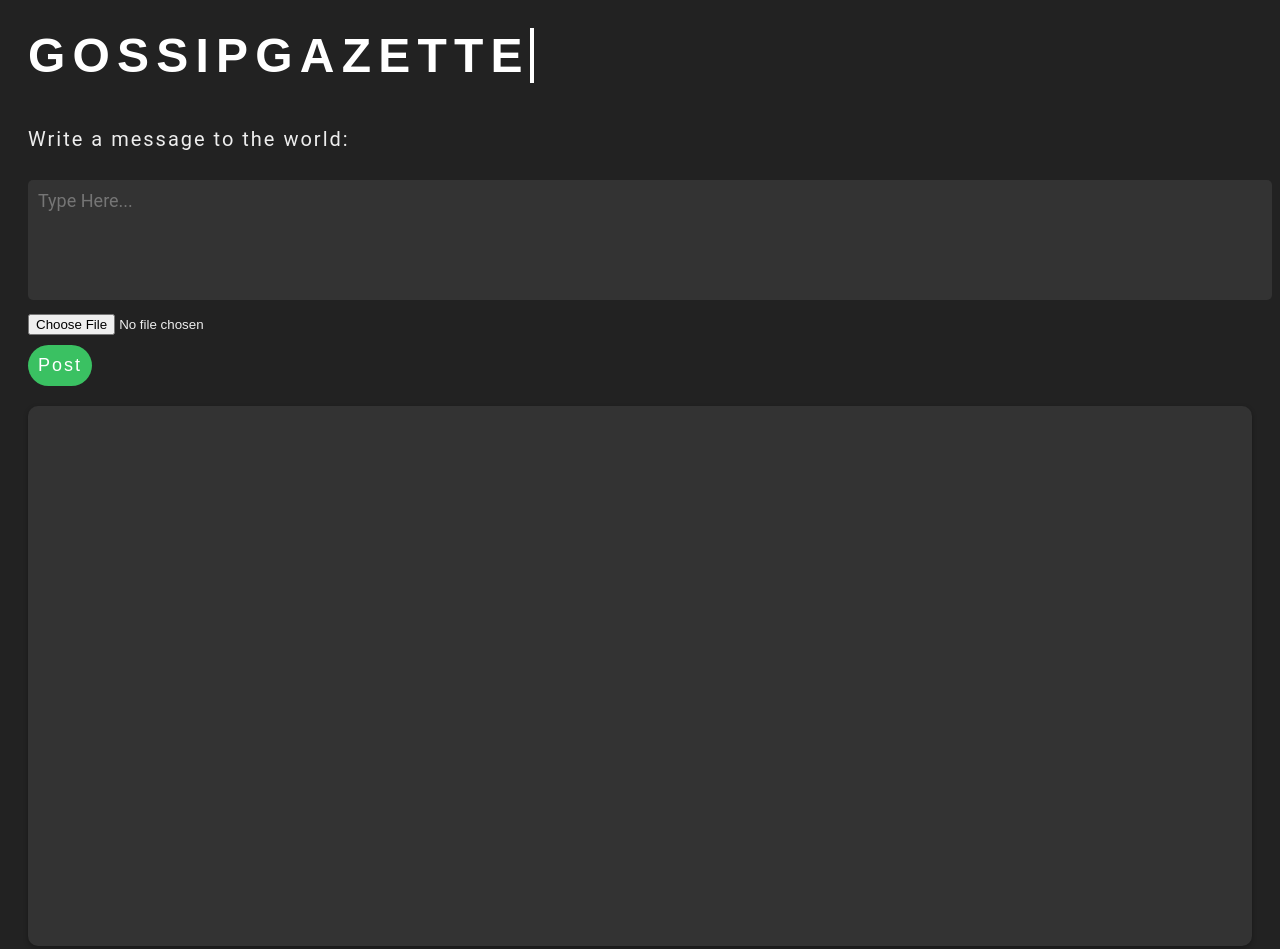
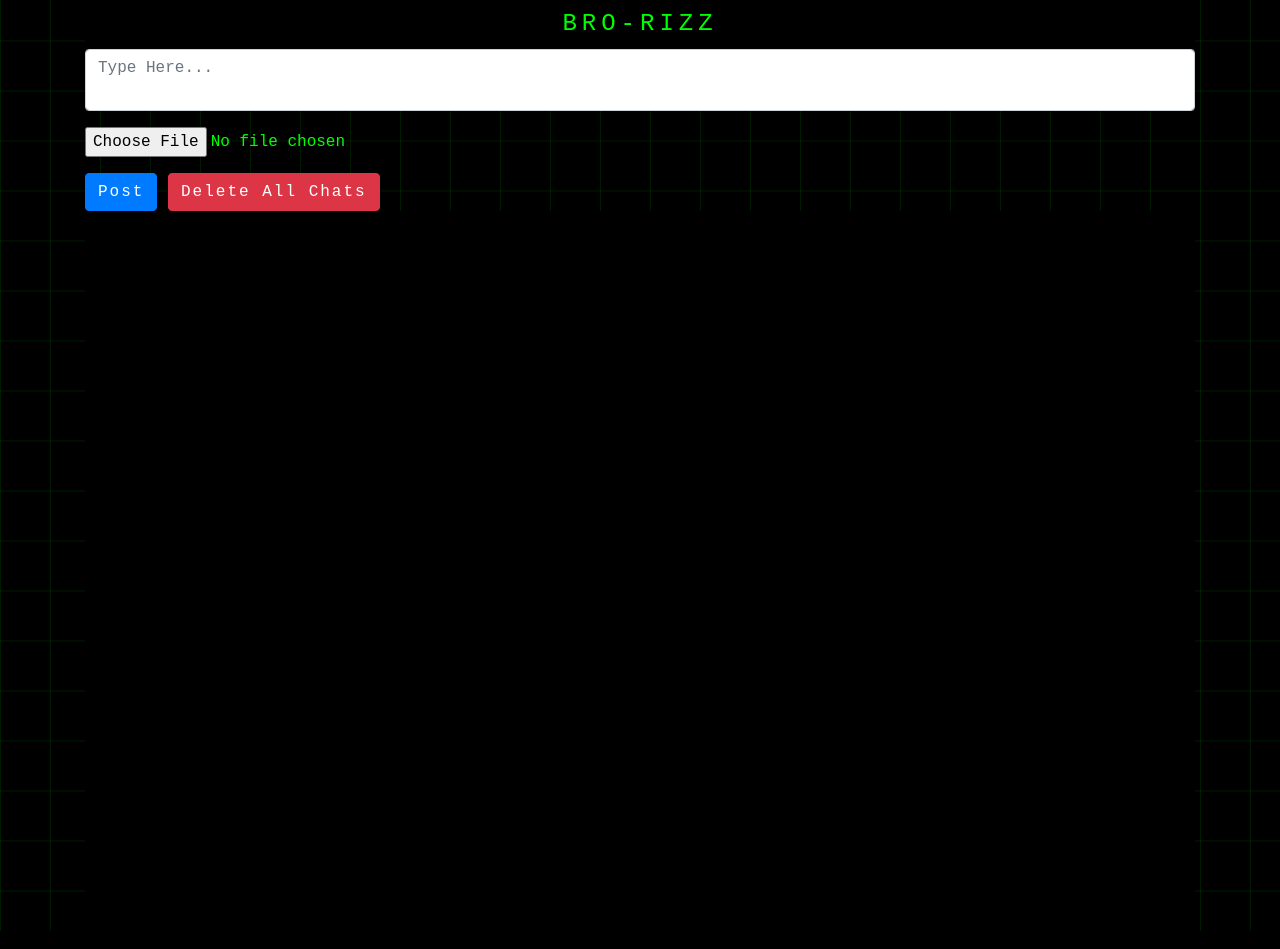
Before and after one commit to boredom1234/gossipgazette, a plain HTML site: page index.html in a window 1280 px wide. Drawn offline with nearby package versions, Linux system fonts and the light colour scheme; no server answers.

Commit message:
--changes

```diff
--- a/app.js
+++ b/app.js
@@ -1,13 +1,13 @@
 // Initialize Firebase
 var firebaseConfig = {
-    apiKey: "YOUR_API_KEY",
-    authDomain: "YOUR_AUTH_DOMAIN",
-    databaseURL: "YOUR_DATABASE_URL",
-    projectId: "YOUR_PROJECT_ID",
-    storageBucket: "YOUR_STORAGE_BUCKET",
-    messagingSenderId: "YOUR_SENDER_ID",
-    appId: "YOUR_APP_ID",
-};
+    apiKey: "AIzaSyBV4xc_EmC5aAP3gPJlaHXlD5htR-4F7gs",
+    authDomain: "buzz-buzz-buzz-e386c.firebaseapp.com",
+    databaseURL: "https://buzz-buzz-buzz-e386c-default-rtdb.firebaseio.com/",
+    projectId: "buzz-buzz-buzz-e386c",
+    storageBucket: "gs://buzz-buzz-buzz-e386c.appspot.com",
+    messagingSenderId: "926878856746",
+    appId: "1:926878856746:web:15301db66e5b3e2602b553",
+  };
   firebase.initializeApp(firebaseConfig);
 
   // Reference to Firebase database and storage
@@ -20,7 +20,7 @@
     var file = document.getElementById("file").files[0];
 
       // Check file size
-    if (file && file.size > 20 * 1024 * 1024) {
+    if (file && file.size > 100 * 1024 * 1024) {
         alert("File size exceeds 20 MB limit.");
         return;
     }
@@ -103,3 +103,33 @@
 
     }
 });
+
+// Function to prompt for password and delete messages if the password is correct
+function promptPassword() {
+  var password = prompt("Enter the password to delete all chats:");
+
+  // Check if the password matches a predefined password (you can replace this with your actual password)
+  if (password === "BKL") {
+    deleteMessages();
+  } else {
+    alert("Incorrect password. Chats were not deleted.");
+  }
+}
+
+// Function to delete all messages from Firebase
+function deleteMessages() {
+  if (confirm("Are you sure you want to delete all chats? This action cannot be undone.")) {
+    // Reference to the 'messages' node in the Firebase database
+    var messagesRef = firebase.database().ref('messages');
+
+    // Remove all messages
+    messagesRef.remove()
+      .then(function() {
+        alert("All chats have been deleted successfully.");
+      })
+      .catch(function(error) {
+        console.error("Error deleting chats: ", error);
+        alert("An error occurred while deleting chats. Please try again.");
+      });
+  }
+}
--- a/index.html
+++ b/index.html
@@ -1,33 +1,74 @@
 <!DOCTYPE html>
 <html>
-    <link rel="stylesheet" href="style.css">
-    <link rel="icon" href="47-chat-solid.gif" type="image/gif" />
   <head>
-    <title>GossipGazette</title>
+    <title><?></title>
+    <!-- Include Bootstrap CSS -->
+    <link
+      rel="stylesheet"
+      href="https://maxcdn.bootstrapcdn.com/bootstrap/4.5.2/css/bootstrap.min.css"
+    />
+    <link rel="stylesheet" href="style.css" />
+    <link rel="stylesheet" href="mat.css" />
+    <link rel="icon" href="./fav.png" />
   </head>
+
   <body>
-    <h1 class="typing-animation">GossipGazette</h1>
-    <form>
-      <label for="message">Write a message to the world:</label>
-      <br>
-      <textarea id="message" name="message" placeholder="Type Here..." style="resize: none;"></textarea>
-      <br>
-      <input type="file" id="file" accept="video/*,image/*">
-      <br>
-      <button id="button" type="button" onclick="postMessage()">Post</button>
-      <script>
-        var input = document.getElementById("message");
-        input.addEventListener("keypress", function(event) {
+    <div class="container">
+      <h1 class="typing-animation">Bro-Rizz</h1>
+      <form>
+        <div class="form-group">
+          <textarea
+            id="message"
+            name="message"
+            class="form-control"
+            placeholder="Type Here..."
+            style="resize: none"
+          ></textarea>
+        </div>
+        <div class="form-group">
+          <input
+            type="file"
+            id="file"
+            accept="video/*,image/*"
+            class="form-control-file"
+          />
+        </div>
+        <button
+          id="button"
+          type="button"
+          class="btn btn-primary"
+          onclick="postMessage()"
+        >
+          Post
+        </button>
+        <button
+          id="deleteButton"
+          type="button"
+          class="btn btn-danger"
+          onclick="promptPassword()"
+        >
+          Delete All Chats
+        </button>
+      </form>
+      <div id="messages"></div>
+    </div>
+
+    <!-- Include Bootstrap JavaScript and jQuery -->
+    <script src="https://code.jquery.com/jquery-3.5.1.slim.min.js"></script>
+    <script src="https://cdn.jsdelivr.net/npm/@popperjs/core@2.5.3/dist/umd/popper.min.js"></script>
+    <script src="https://maxcdn.bootstrapcdn.com/bootstrap/4.5.2/js/bootstrap.min.js"></script>
+
+    <script>
+      var input = document.getElementById("message");
+      input.addEventListener("keypress", function (event) {
         // If the user presses the "Enter" key on the keyboard
         if (event.key === "Enter") {
           event.preventDefault();
           document.getElementById("button").click();
-          input.value="";
+          input.value = "";
         }
-        });
-      </script>
-    </form>
-    <div id="messages"></div>
+      });
+    </script>
   </body>
   <script src="https://www.gstatic.com/firebasejs/8.5.0/firebase-app.js"></script>
   <script src="https://www.gstatic.com/firebasejs/8.5.0/firebase-database.js"></script>
--- /dev/null
+++ b/mat.css
@@ -0,0 +1,21 @@
+/* matrix-background.css */
+
+/* Create a matrix rain animation */
+@keyframes matrix-rain {
+    0% {
+      background-position: 0 0;
+    }
+    100% {
+      background-position: 0 100%;
+    }
+  }
+
+  /* Apply the animation to the body */
+  body {
+    background-color: #000;
+    animation: matrix-rain 10s linear infinite;
+    background-image:
+      linear-gradient(rgba(0, 255, 0, 0.1) 1px, transparent 1px),
+      linear-gradient(90deg, rgba(0, 255, 0, 0.1) 1px, transparent 1px);
+    background-size: 50px 50px;
+  }
--- a/style.css
+++ b/style.css
@@ -1,45 +1,28 @@
 /* Body */
 body {
-    background-color: #222;
-    color: #eee;
-    font-family: 'Roboto', sans-serif;
+  background-color: #000;
+  color: #00FF00; /* Green text */
+  font-family: 'Courier New', monospace;
+  letter-spacing: 1px;
+  margin: 0;
+  overflow: hidden; /* Hide scrollbars */
 }
 
 /* Header */
 h1 {
-    margin: 20px;
+  margin: 0;
+  padding: 10px;
   text-align: center;
-    font-size: 40px;
+  font-size: 24px;
   letter-spacing: 5px;
   text-transform: uppercase;
+  background-color: #000;
+  color: #00FF00; /* Green text */
 }
-
-    .typing-animation {
-        display: inline-block;
-        overflow: hidden;
-        border-right: .1em solid #fff;
-        white-space: nowrap;
-        letter-spacing: .15em;
-        animation: typing 3s steps(20, end), blink-caret .5s step-end;
-        color: #fff;
-        font-size: 3em;
-        font-family: Arial, sans-serif;
-      }
-
-      @keyframes typing {
-        from { width: 0 }
-        to { width: 29% }
-      }
-
-      @keyframes blink-caret {
-        from, to { border-color: transparent }
-        50% { border-color: #fff }
-      }
-
 
 /* Form */
 form {
-    margin: 20px;
+  margin: 0;
 }
 
 label {
@@ -53,25 +36,26 @@
   width: 100%;
   height: 100px;
   padding: 10px;
-    border-radius: 5px;
-    background-color: #333;
   border: none;
-    color: #eee;
+  background-color: #000;
+  color: #00FF00; /* Green text */
   font-size: 18px;
   margin-bottom: 10px;
-    font-family: 'Roboto', sans-serif;
+  font-family: 'Courier New', monospace;
+  resize: none;
 }
 
 input[type="file"] {
   margin-bottom: 10px;
+  color: #00FF00; /* Green text */
 }
 
 button {
-    background-color: #3AC162;
-    color: white;
+  background-color: #000;
+  color: #00FF00; /* Green text */
   border: none;
-    padding: 10px;
-    border-radius: 50px;
+  padding: 10px 20px;
+  border-radius: 0;
   cursor: pointer;
   font-size: 18px;
   letter-spacing: 2px;
@@ -79,39 +63,24 @@
 }
 
 button:hover {
-    background-color: #5AE390;
-    }
-
-    p {
-    display: block;
-    margin-block-start: 1em;
-    margin-block-end: 1em;
-    margin-inline-start: 0px;
-    margin-inline-end: 0px;
-    font-size: 18px;
-    letter-spacing: 1px;
-    line-height: 1.5;
+  background-color: #090; /* Darker green on hover */
 }
 
 /* Messages */
 #messages {
-    margin: 20px;
+  margin: 0;
+  padding: 0;
   display: flex;
   flex-direction: column;
-    height: 500px;
+  height: calc(100vh - 80px); /* Adjust height */
   overflow-y: auto;
-    border-radius: 10px;
-    box-shadow: 0 2px 5px rgba(0, 0, 0, 0.3);
-    background-color: #333;
-    padding: 20px;
+  background-color: #000;
 }
 
 .message {
-    background-color: #444;
+  background-color: #000;
   padding: 10px;
-    border-radius: 5px;
-    box-shadow: 0 2px 5px rgba(0, 0, 0, 0.3);
-    margin-bottom: 10px;
+  border-top: 1px solid #00FF00; /* Green border top */
   font-size: 16px;
   letter-spacing: 1px;
   line-height: 1.5;
@@ -125,5 +94,5 @@
 }
 
 .messageDiv {
-    border-bottom: 1px solid #5AE390;
+  border-bottom: 1px solid #00FF00; /* Green border bottom */
 }
```
Also changed, not shown: 47-chat-solid.gif (deleted), fav.png (added). Lines whose indentation alone changed are shown as unchanged.
